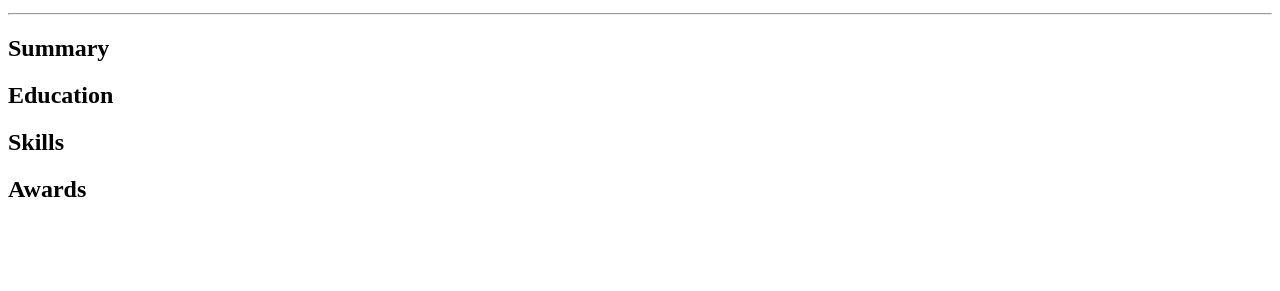
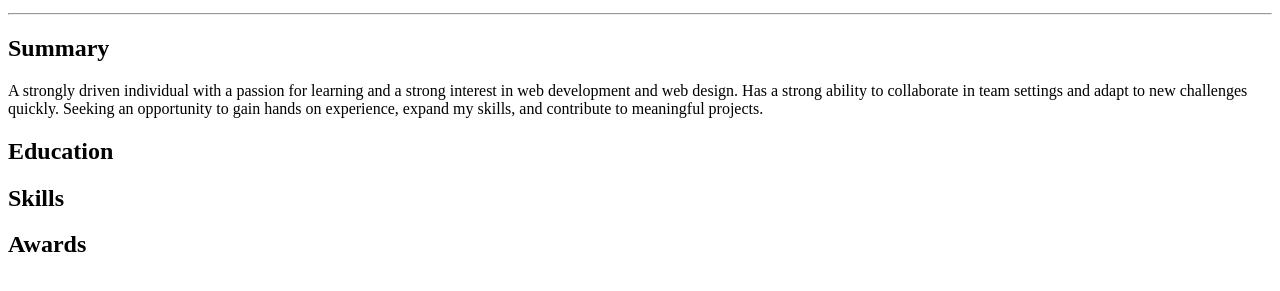
Before and after one commit to MakuxCode/Online_Resume, a plain HTML site: page index.html in a window 1280 px wide. Shown: the part 119-410 px from the top of the page. Drawn offline with Linux system fonts and the light colour scheme.

Commit message:
Added summary content and removed space from summary header

```diff
--- a/index.html
+++ b/index.html
@@ -14,7 +14,10 @@
             Blk 11 Lot 5, Phase 2A, Calle 72, Casabuena De Pulilan, CutCot, Pulilan, Bulacan</p>
     </header>
     <hr>
-    <h2>Summary </h2>
+    <h2>Summary</h2>
+    <p>A strongly driven individual with a passion for learning and a strong interest in web development and web design.
+        Has a strong ability to collaborate in team settings and adapt to new challenges quickly. Seeking an opportunity
+        to gain hands on experience, expand my skills, and contribute to meaningful projects.</p>
     <h2>Education</h2>
     <h2>Skills</h2>
     <h2>Awards</h2>
```
